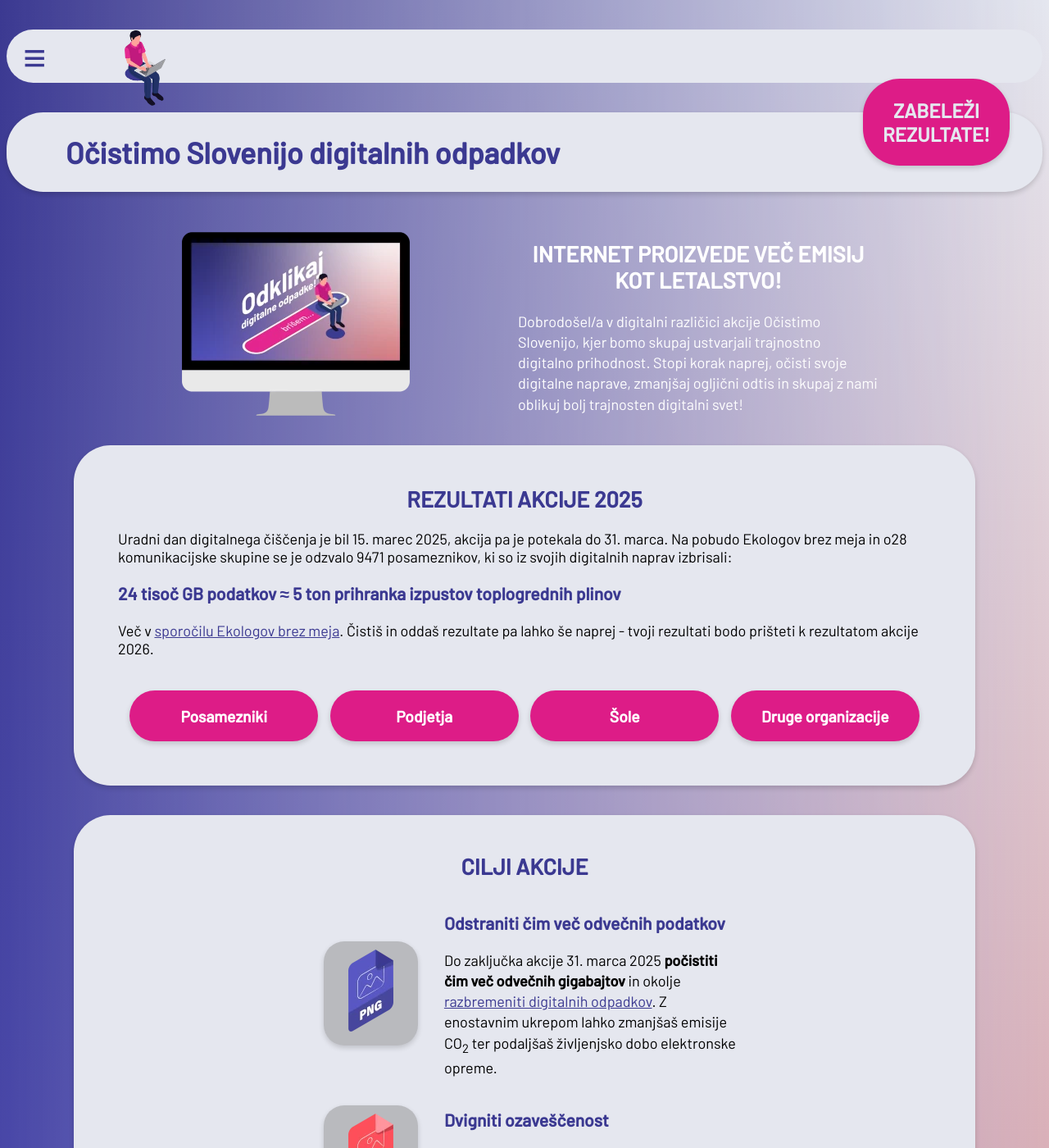
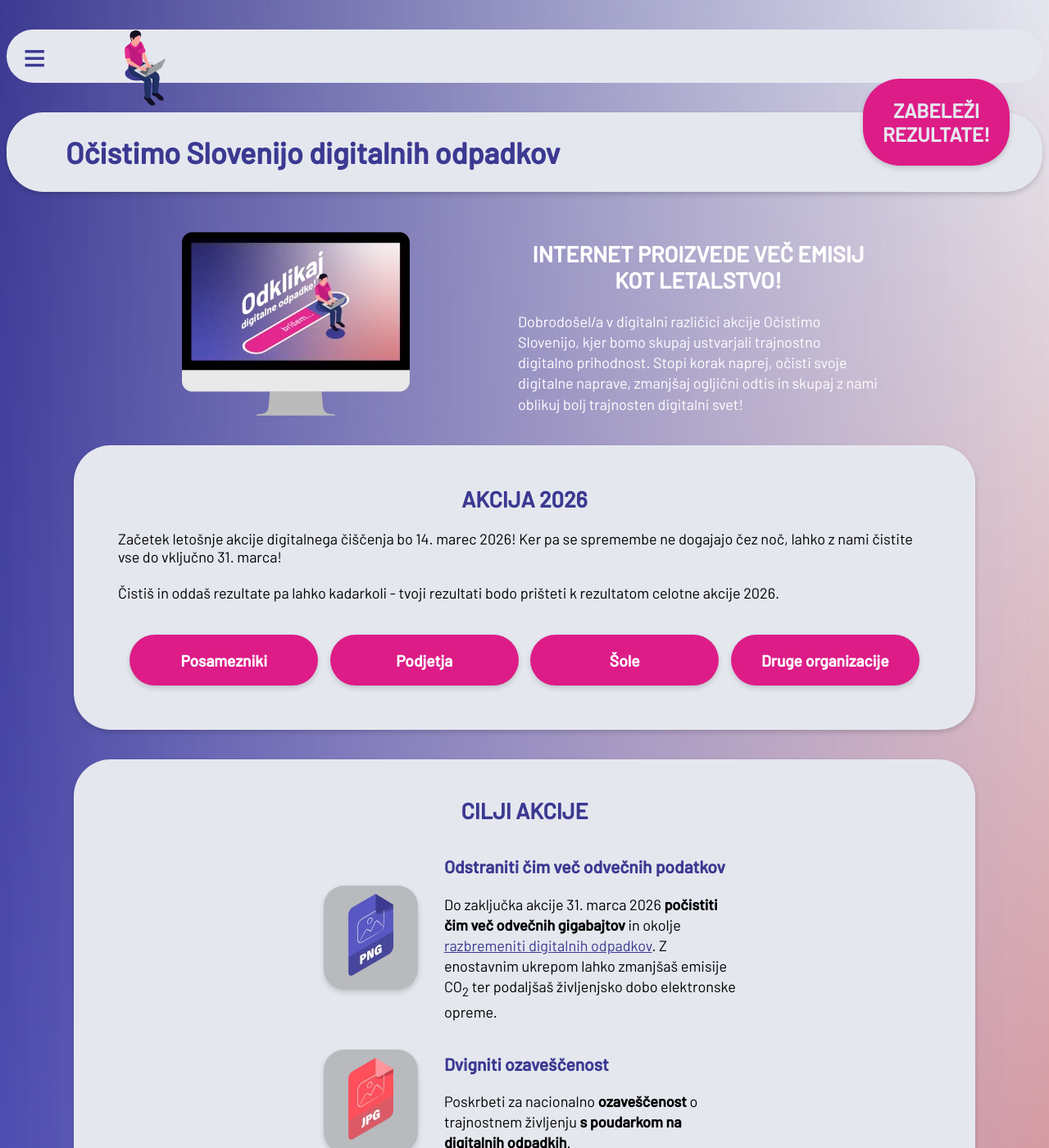
Before and after one commit to ewba/dcd-si, a Jekyll site: the page built from index.md, in a window 1280 px wide and 1400 px high. Shown: the whole window at 82% size. Built offline with Jekyll 4.4.1, drawn with Linux system fonts in a browser that asks for light colours; some of the changed text lies outside the part shown.

Commit message:
2026 bump

```diff
--- a/_data/menu.yml
+++ b/_data/menu.yml
@@ -12,7 +12,9 @@ entries:
         url: odtis-strani.html
       - title: Akcija leta 2024
         url: akcija2024.html
-      - title: Konferenca
+      - title: Akcija leta 2025
+        url: akcija2025.html
+      - title: Konferenca 2024
         url: konferenca.html
   - title: Navodila
     url: navodila-za-ciscenje.html
--- a/index.md
+++ b/index.md
@@ -19,15 +19,12 @@ co2: "0,03"
 </div>
 
 <div class="block" style="min-height: 14.5rem;">
-<h2>Rezultati akcije 2025</h2>
+<h2>Akcija 2026</h2>
 
-Uradni dan digitalnega čiščenja je bil 15. marec 2025, akcija pa je potekala do 31. marca. Na pobudo Ekologov brez meja in o28 komunikacijske skupine se je odzvalo 9471 posameznikov, ki so iz svojih digitalnih naprav izbrisali:
+Začetek letošnje akcije digitalnega čiščenja bo 14. marec 2026! Ker pa se spremembe ne dogajajo čez noč, lahko z nami čistite vse do vključno 31. marca!<br><br>
+Čistiš in oddaš rezultate pa lahko kadarkoli - tvoji rezultati bodo prišteti k rezultatom celotne akcije 2026.
 
 
-
-<h3>24 tisoč GB podatkov ≈ 5 ton prihranka izpustov toplogrednih plinov</h3>
-
-Več v <a href="https://ebm.si/glavna/web/prispevki/slovenija-ocistila-23-terabajtov-digitalnih-odpadkov" target="_blank" rel="noopener">sporočilu Ekologov brez meja</a>. Čistiš in oddaš rezultate pa lahko še naprej - tvoji rezultati bodo prišteti k rezultatom akcije 2026.
 <br><br>
 {% include sodeluj.html %}
 </div>
@@ -41,7 +38,7 @@ Več v <a href="https://ebm.si/glavna/web/prispevki/slovenija-ocistila-23-teraba
 	</div>
 	<div style="justify-self: start">
 		<h3>Odstraniti čim več odvečnih podatkov</h3>
-		Do zaključka akcije 31. marca 2025 <strong>počistiti čim več odvečnih gigabajtov</strong> in okolje <a href="https://digital.ocistimo.si/o-akciji.html">razbremeniti digitalnih odpadkov</a>. Z enostavnim ukrepom lahko zmanjšaš emisije CO<sub>2</sub> ter podaljšaš življenjsko dobo elektronske opreme.
+		Do zaključka akcije 31. marca 2026 <strong>počistiti čim več odvečnih gigabajtov</strong> in okolje <a href="https://digital.ocistimo.si/o-akciji.html">razbremeniti digitalnih odpadkov</a>. Z enostavnim ukrepom lahko zmanjšaš emisije CO<sub>2</sub> ter podaljšaš življenjsko dobo elektronske opreme.
 	</div>
 
 	<div style="justify-self: end; align-self: center; margin-top: 1rem; box-shadow: 0px 3px 6px #00000029; background: #80808070; border-radius: 25px">
@@ -71,6 +68,7 @@ Več v <a href="https://ebm.si/glavna/web/prispevki/slovenija-ocistila-23-teraba
 
 </div>
 
+<!--
 <div class="block para" style="text-align: center" aria-hidden="true">
 	<h2>Podporniki akcije</h2>
 	<h3 style="margin: 2rem 0">Mega</h3>
@@ -100,3 +98,4 @@ Več v <a href="https://ebm.si/glavna/web/prispevki/slovenija-ocistila-23-teraba
 		<img src="assets/img/podporniki/knjmb.svg" alt="Logo Knjižnjice Maribor" height="70">
 	</div>
 </div>
+-->
```
Also changed, not shown: akcija2025.md (added, +63 -0 lines), 1 other file.
